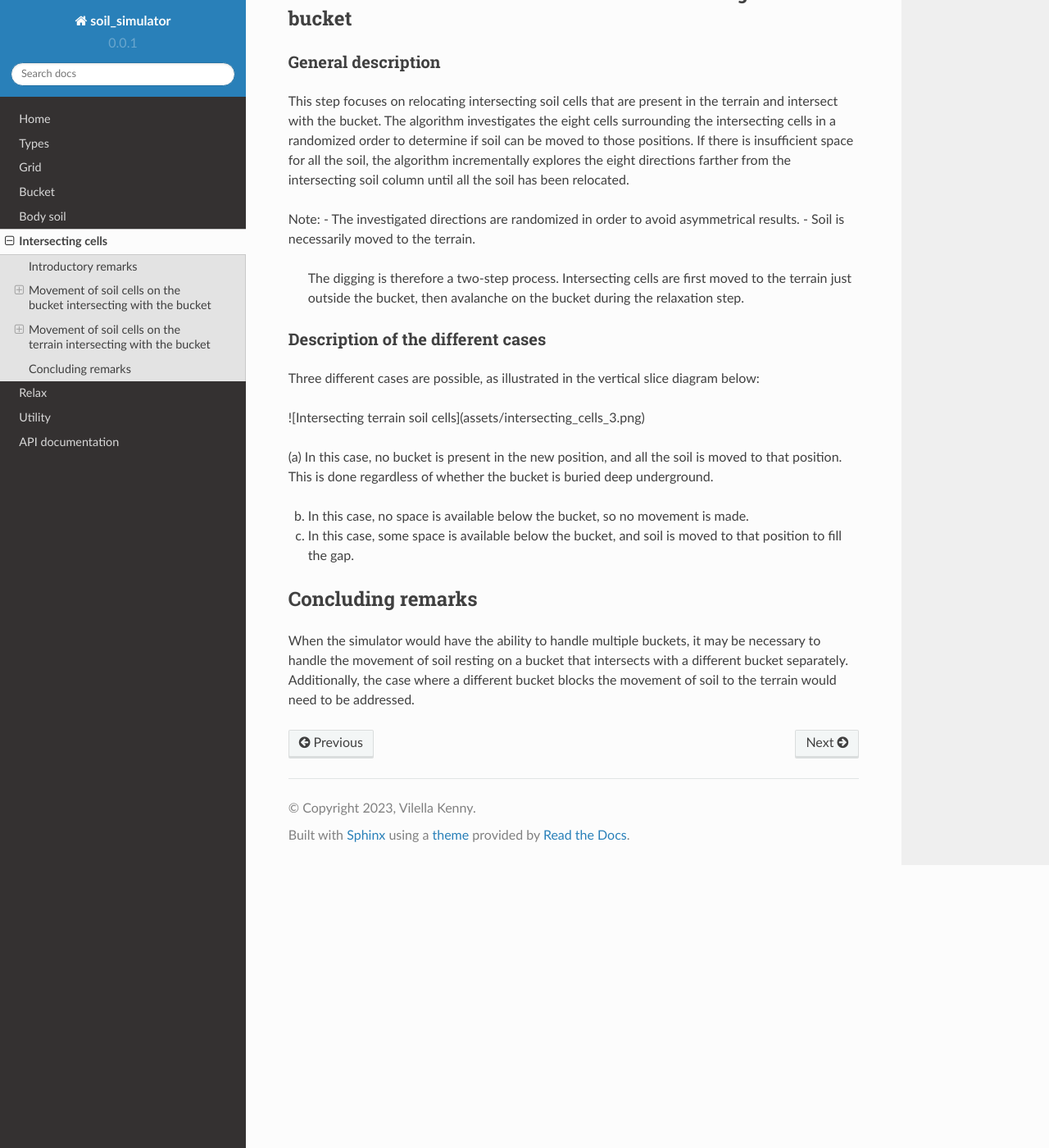
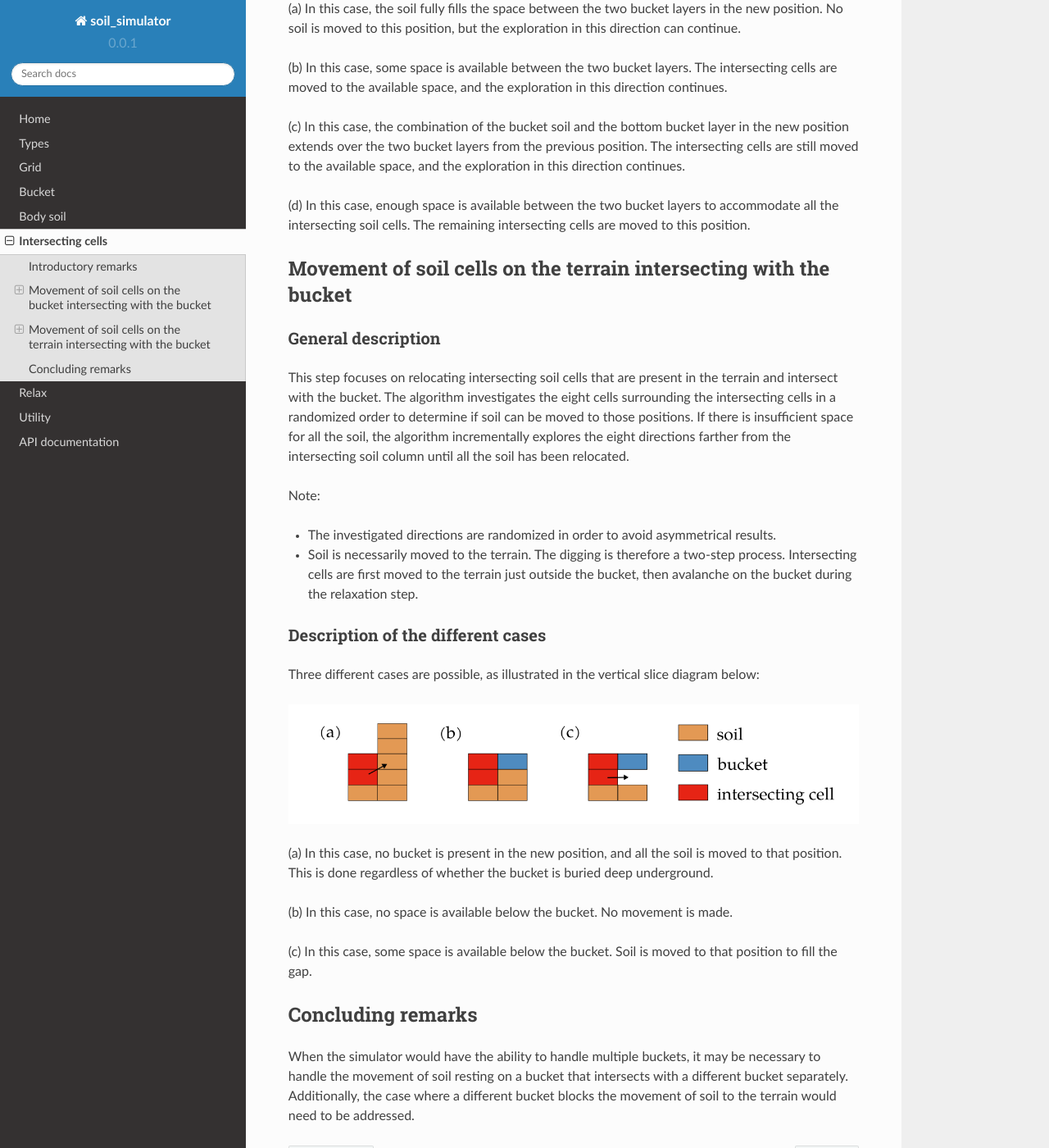
Before and after one commit to KennyVilella/soil_dynamics_cpp, a Sphinx documentation site: the page built from docs/intersecting_cells.rst, in a window 1280 px wide and 1400 px high, scrolled down 2123 px. Shown: the whole window at 82% size. Built offline with Sphinx 7.4.7 and the Read the Docs theme 2.0.0, drawn with Linux system fonts in a browser that asks for light colours; some of the changed text lies outside the part shown.

Commit message:
[corrected] formatting in intersecting cells documentation

```diff
--- a/docs/intersecting_cells.rst
+++ b/docs/intersecting_cells.rst
@@ -10,7 +10,7 @@ After updating the position of the bucket and the soil resting on the bucket, it
 These soil cells are referred to as intersecting cells in the simulator.
 
 The third task of the simulator is to move these soil cells following a set of rules to ensure a physically valid simulation.
-This is done by the `MoveIntersectingCells` function in the `intersecting_cells.cpp` file.
+This is done by the :code:`MoveIntersectingCells` function in the :code:`intersecting_cells.cpp` file.
 The process involves two main steps: moving intersecting cells resting on the bucket and moving intersecting cells from the terrain.
 The order of these steps is crucial, as the movement of intersecting cells resting on the bucket can create new intersecting cells in the terrain.
 
@@ -28,8 +28,9 @@ In rare cases where not all soil can be moved after exploring all eight directio
 However, this edge case should not occur in normal scenarios.
 
 Note:
-- The investigated directions are randomized in order to avoid asymmetrical results.
-- There are necessarily two bucket layers where the intersecting soil cells are located.
+
+* The investigated directions are randomized in order to avoid asymmetrical results.
+* There are necessarily two bucket layers where the intersecting soil cells are located.
 
 Description of the different cases
 ^^^^^^^^^^^^^^^^^^^^^^^^^^^^^^^^^^
@@ -44,7 +45,7 @@ One bucket layer
 
 Three different cases are possible, as illustrated in the vertical slice diagram below:
 
-![Intersecting bucket soil cells](assets/intersecting_cells_1.png)
+.. image:: _asset/intersecting_cells_1.png
 
 (a) In this case, there is an open space below the bucket layer, and the remaining intersecting soil cells are moved to the terrain.
 This movement is independent of the available space below the bucket.
@@ -64,7 +65,7 @@ Two bucket layers
 
 Four different cases are possible, as illustrated in the vertical slice diagram below:
 
-![Intersecting bucket soil cells](assets/intersecting_cells_2.png)
+.. image:: _asset/intersecting_cells_2.png
 
 (a) In this case, the soil fully fills the space between the two bucket layers in the new position.
 No soil is moved to this position, but the exploration in this direction can continue.
@@ -89,8 +90,9 @@ The algorithm investigates the eight cells surrounding the intersecting cells in
 If there is insufficient space for all the soil, the algorithm incrementally explores the eight directions farther from the intersecting soil column until all the soil has been relocated.
 
 Note:
-- The investigated directions are randomized in order to avoid asymmetrical results.
-- Soil is necessarily moved to the terrain.
+
+* The investigated directions are randomized in order to avoid asymmetrical results.
+* Soil is necessarily moved to the terrain.
   The digging is therefore a two-step process.
   Intersecting cells are first moved to the terrain just outside the bucket, then avalanche on the bucket during the relaxation step.
 
@@ -99,14 +101,16 @@ Description of the different cases
 
 Three different cases are possible, as illustrated in the vertical slice diagram below:
 
-![Intersecting terrain soil cells](assets/intersecting_cells_3.png)
+.. image:: _asset/intersecting_cells_3.png
 
 (a) In this case, no bucket is present in the new position, and all the soil is moved to that position.
 This is done regardless of whether the bucket is buried deep underground.
 
-(b) In this case, no space is available below the bucket, so no movement is made.
+(b) In this case, no space is available below the bucket.
+No movement is made.
 
-(c) In this case, some space is available below the bucket, and soil is moved to that position to fill the gap.
+(c) In this case, some space is available below the bucket.
+Soil is moved to that position to fill the gap.
 
 Concluding remarks
 ------------------
```
